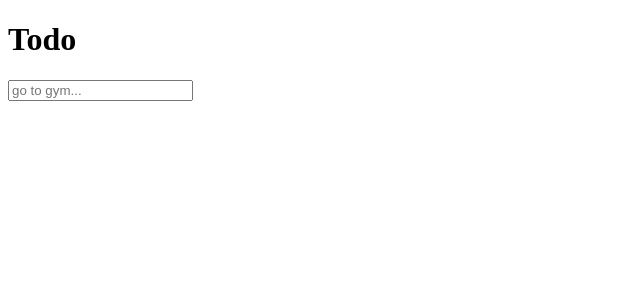
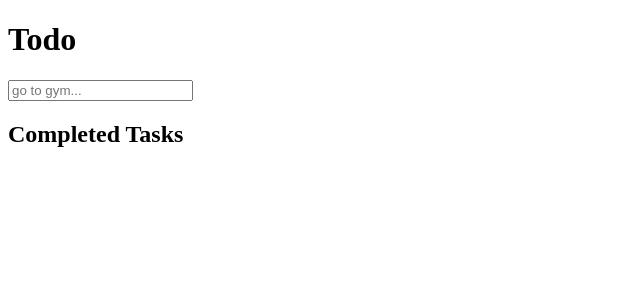
Before and after one commit to Sxnty/to-do, a React (Vite) app: page / in a window 1280 px wide. Shown: the top 300 px of the page, without its empty margins (0-640 px from the left). Built offline with nearby package versions, Linux system fonts and the light colour scheme.

Commit message:
rendered completed tasks

```diff
--- /dev/null
+++ b/src/components/CompletedTasks.jsx
@@ -0,0 +1,18 @@
+import React from "react";
+
+function CompletedTasks({ completedTasks, setCompleted }) {
+  return (
+    <section className="completed__tasks">
+      <h2>Completed Tasks</h2>
+      {completedTasks.map((e) => {
+        return (
+          <div className="completed__task" key={e}>
+            <h1>{e}</h1>
+          </div>
+        );
+      })}
+    </section>
+  );
+}
+
+export default CompletedTasks;
--- a/src/components/TasksList.jsx
+++ b/src/components/TasksList.jsx
@@ -2,24 +2,25 @@ import React from "react";
 import { useState } from "react";
 import { RiCheckboxCircleLine } from "react-icons/ri";
 
-function TasksList({ tasks, setTasks }) {
+function TasksList({ tasks, setTasks, setCompleted, completedTasks}) {
   const [status, setStatus] = useState(false);
   const onClickHandle = (title) => {
-    const updatedTasks = tasks.map((element) => {
-      console.log(element)
-      return element.title === title
-        ? { ...element, status: true }
-        : { ...element }
-    })
-    setTasks(updatedTasks)
+    setCompleted([...completedTasks, title])
+    const newTasks = tasks.filter(task => task.status)
+    setTasks(newTasks)
   };
   return (
     <>
       {tasks.map((e) => {
+        tasks.filter((element) => {
+          element
+        })
         return (
           <div className="task__card" key={e.title}>
             <h2>{e.title}</h2>
+            <h3>{e.status ? 'Completed' : 'Unompleted'}</h3>
             <RiCheckboxCircleLine onClick={() => onClickHandle(e.title)} />
+
           </div>
         );
       })}
--- a/src/components/Todo.jsx
+++ b/src/components/Todo.jsx
@@ -1,11 +1,12 @@
 import React from "react";
 import { useState } from "react";
 import TasksList from "./TasksList";
+import CompletedTasks from "./CompletedTasks";
 
 function Todo() {
   const [tasks, setTasks] = useState([]);
   const [newTask, setNewTask] = useState("");
-
+  const [completedTasks, setCompleted] = useState([]);
   const onChangeHandle = (e) => {
     setNewTask(e.target.value);
   };
@@ -25,7 +26,8 @@ function Todo() {
           onChange={onChangeHandle}
         />
       </form>
-      <TasksList tasks={tasks} setTasks={setTasks} />
+      <TasksList tasks={tasks} setTasks={setTasks} setCompleted={setCompleted} completedTasks={completedTasks} />
+      <CompletedTasks completedTasks={completedTasks} setCompleted={setCompleted}/>
     </>
   );
 }
```
